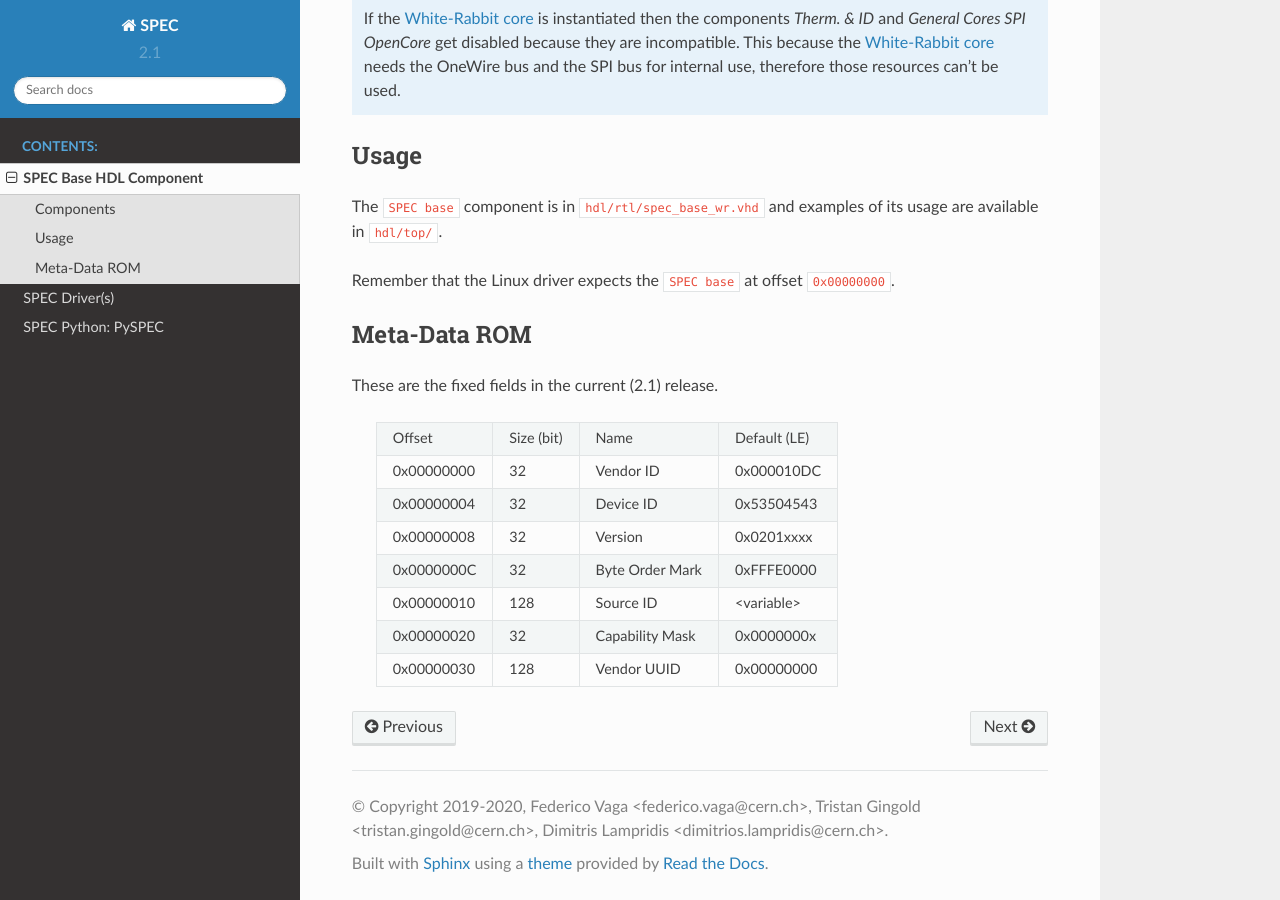
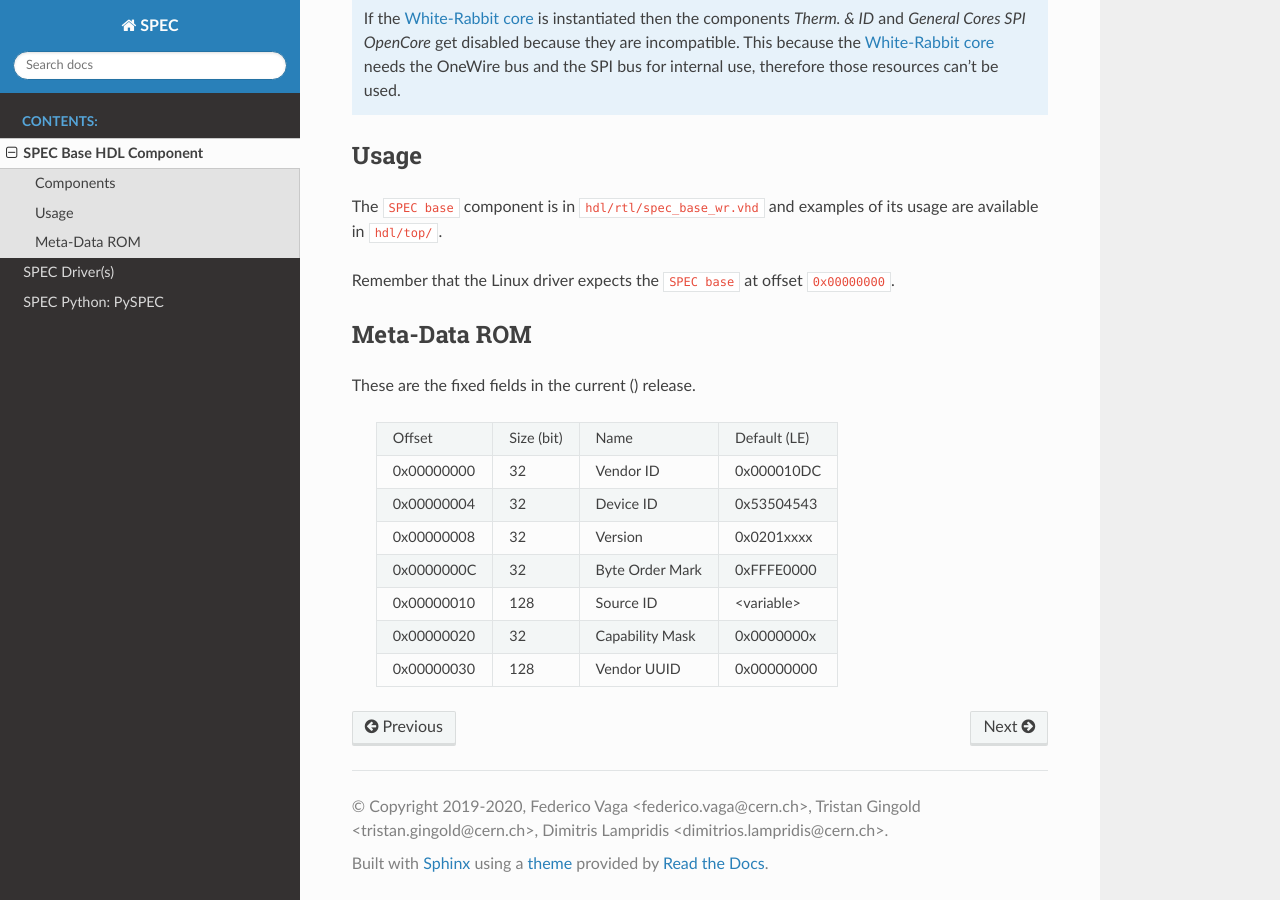
Before and after one commit to vascoguita/spec, a Sphinx documentation site: the page built from doc/hdl-spec-base.rst, in a window 1280 px wide and 900 px high, scrolled down 1890 px. Built offline with Sphinx 7.4.7 and the Read the Docs theme 2.0.0, drawn with Linux system fonts in a browser that asks for light colours; part of the change alters nothing that is shown.

Commit message:
doc: extract version from git
Signed-off-by: Federico Vaga <federico.vaga@cern.ch>

```diff
--- a/doc/conf.py
+++ b/doc/conf.py
@@ -26,12 +26,6 @@ sys.path.insert(0, os.path.abspath('../software/PySPEC/PySPEC'))
 project = 'SPEC'
 copyright = '2019-2020, Federico Vaga <federico.vaga@cern.ch>, Tristan Gingold <tristan.gingold@cern.ch>, Dimitris Lampridis <dimitrios.lampridis@cern.ch>'
 author = 'Federico Vaga <federico.vaga@cern.ch>, Tristan Gingold <tristan.gingold@cern.ch>, Dimitris Lampridis <dimitrios.lampridis@cern.ch>'
-
-# The short X.Y version
-version = '2.1'
-# The full version, including alpha/beta/rc tags
-release = 'v2.1.4'
-
 
 # -- General configuration ---------------------------------------------------
 
```
Also changed, not shown: 1 other file.
